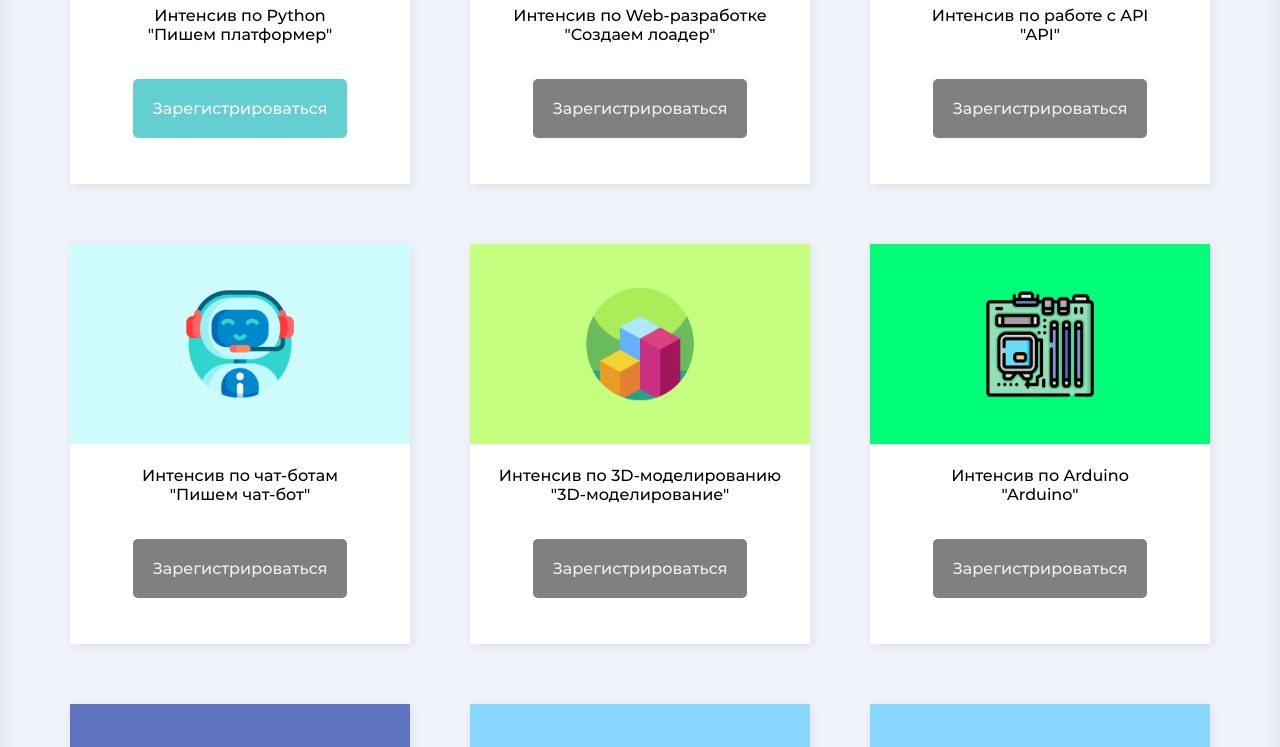
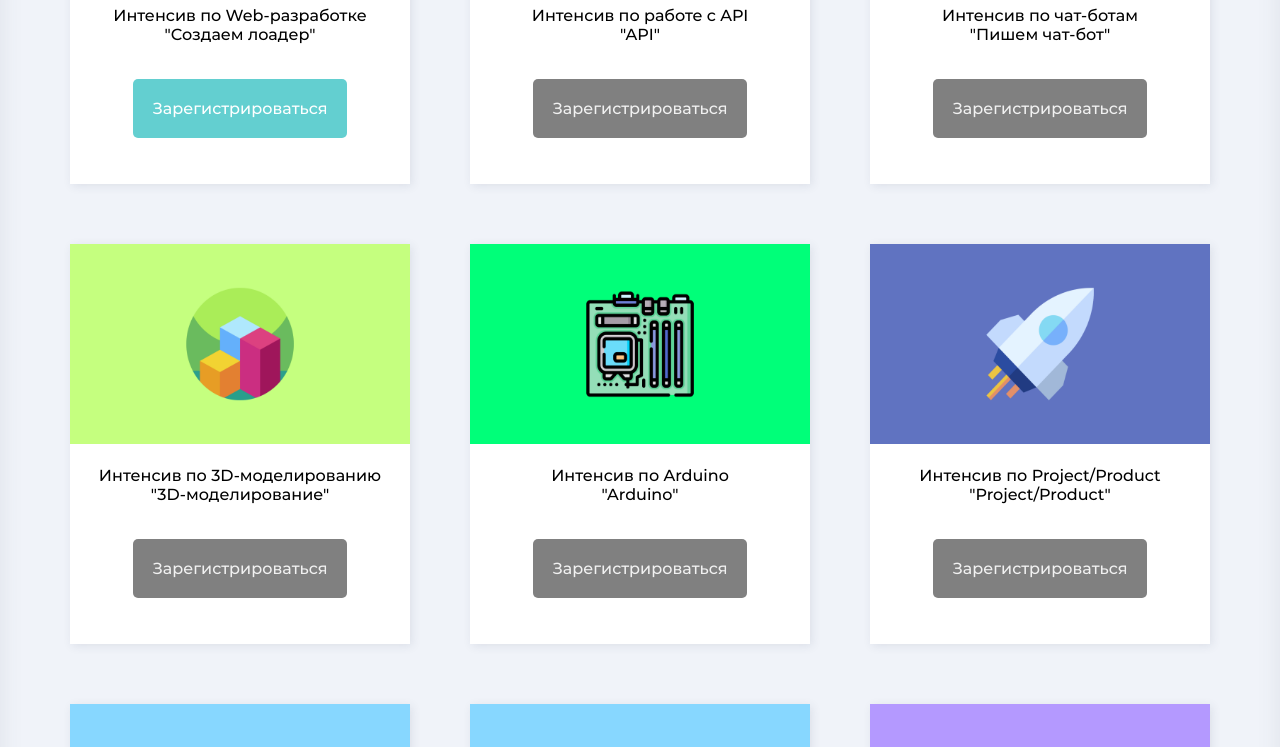
Before and after one commit to ShineSquad/intense, a website: page index.html in a window 1280 px wide. Shown: the part 1245-1992 px from the top of the page. Drawn offline with Linux system fonts and the light colour scheme.

Commit message:
close python

```diff
--- a/index.html
+++ b/index.html
@@ -67,19 +67,11 @@
 				<p class="title">Интенсивы</p>
 				<div class="card_container">
 					<div class="card">
-						<img src="images/intense/Python.png" class="card_image">
-						<div class="description_container">
-							<p class="text">Интенсив по Python
-							"Пишем платформер"</p>
-							<a href="https://forms.gle/qLxBhXRQcQ2KihNX7" class="button" target="_blank">Зарегистрироваться</a>
-						</div>
-					</div>
-					<div class="card">
 						<img src="images/intense/Loader.png" class="card_image">
 						<div class="description_container">
 							<p class="text">Интенсив по Web-разработке
 							"Создаем лоадер"</p>
-							<a href="#" class="disable_button" target="_blank">Зарегистрироваться</a>
+							<a href="https://forms.gle/qLxBhXRQcQ2KihNX7" class="button" target="_blank">Зарегистрироваться</a>
 						</div>
 					</div>
 					<div class="card">
@@ -87,7 +79,7 @@
 						<div class="description_container">
 							<p class="text">Интенсив по работе с API
 							"API"</p>
-							<a href="#" class="disable_button" target="_blank">Зарегистрироваться</a>
+							<a href="https://forms.gle/qLxBhXRQcQ2KihNX7" class="disable_button" target="_blank">Зарегистрироваться</a>
 						</div>
 					</div>
 					<div class="card">
@@ -95,7 +87,7 @@
 						<div class="description_container">
 							<p class="text">Интенсив по чат-ботам
 							"Пишем чат-бот"</p>
-							<a href="#" class="disable_button" target="_blank">Зарегистрироваться</a>
+							<a href="https://forms.gle/qLxBhXRQcQ2KihNX7" class="disable_button" target="_blank">Зарегистрироваться</a>
 						</div>
 					</div>
 					<div class="card">
@@ -103,14 +95,14 @@
 						<div class="description_container">
 							<p class="text">Интенсив по 3D-моделированию
 							"3D-моделирование"</p>
-							<a href="#" class="disable_button" target="_blank">Зарегистрироваться</a>
+							<a href="https://forms.gle/qLxBhXRQcQ2KihNX7" class="disable_button" target="_blank">Зарегистрироваться</a>
 						</div>
 					</div><div class="card">
 						<img src="images/intense/Arduino.png" class="card_image">
 						<div class="description_container">
 							<p class="text">Интенсив по Arduino
 							"Arduino"</p>
-							<a href="#" class="disable_button" target="_blank">Зарегистрироваться</a>
+							<a href="https://forms.gle/qLxBhXRQcQ2KihNX7" class="disable_button" target="_blank">Зарегистрироваться</a>
 						</div>
 					</div>
 					<div class="card">
@@ -118,7 +110,7 @@
 						<div class="description_container">
 							<p class="text">Интенсив по Project/Product
 							"Project/Product"</p>
-							<a href="#" class="disable_button" target="_blank">Зарегистрироваться</a>
+							<a href="https://forms.gle/qLxBhXRQcQ2KihNX7" class="disable_button" target="_blank">Зарегистрироваться</a>
 						</div>
 					</div>
 					<div class="card">
@@ -126,7 +118,7 @@
 						<div class="description_container">
 							<p class="text">Интенсив по MySQL + PHP
 							"MySQL + PHP"</p>
-							<a href="#" class="disable_button" target="_blank">Зарегистрироваться</a>
+							<a href="https://forms.gle/qLxBhXRQcQ2KihNX7" class="disable_button" target="_blank">Зарегистрироваться</a>
 						</div>
 					</div>
 					<div class="card">
@@ -134,7 +126,7 @@
 						<div class="description_container">
 							<p class="text">Интенсив по Firebase
 							"Firebase"</p>
-							<a href="#" class="disable_button" target="_blank">Зарегистрироваться</a>
+							<a href="https://forms.gle/qLxBhXRQcQ2KihNX7" class="disable_button" target="_blank">Зарегистрироваться</a>
 						</div>
 					</div>
 					<div class="card">
@@ -142,7 +134,15 @@
 						<div class="description_container">
 							<p class="text">Интенсив по парсингу данных
 							"Парсинг данных"</p>
-							<a href="#" class="disable_button" target="_blank">Зарегистрироваться</a>
+							<a href="https://forms.gle/qLxBhXRQcQ2KihNX7" class="disable_button" target="_blank">Зарегистрироваться</a>
+						</div>
+					</div>
+					<div class="card">
+						<img src="images/intense/Python.png" class="card_image">
+						<div class="description_container">
+							<p class="text">Интенсив по Python
+							"Пишем платформер"</p>
+							<a href="https://www.youtube.com/watch?v=UO1OglLz5Nc" class="button" target="_blank">Подробнее</a>
 						</div>
 					</div>
 				</div>
```
